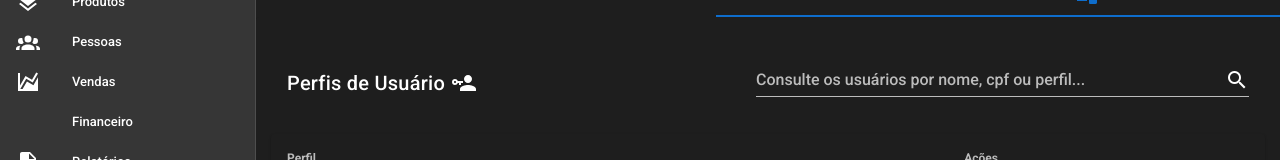
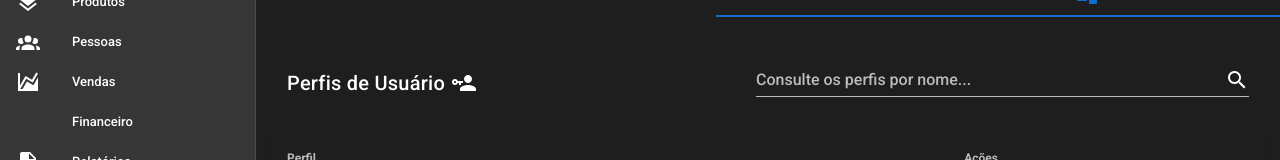
Before and after one commit to mymarket-retaguarda/rp_front, a Vue app: page /users in a window 1280 px wide. Both pictures are taken after a click on the tab "CONTROLE DE ACESSO". Shown: the part 203-363 px from the top of the page. Built offline with nearby package versions, Linux system fonts and the light colour scheme.

Commit message:
Change Profile

```diff
--- a/src/components/Users/AccessControl.vue
+++ b/src/components/Users/AccessControl.vue
@@ -7,7 +7,7 @@
       <v-text-field
         v-model="search"
         append-icon="mdi-magnify"
-        label="Consulte os usuários por nome, cpf ou perfil..."
+        label="Consulte os perfis por nome..."
       ></v-text-field>
     </v-card-title>
 
```
